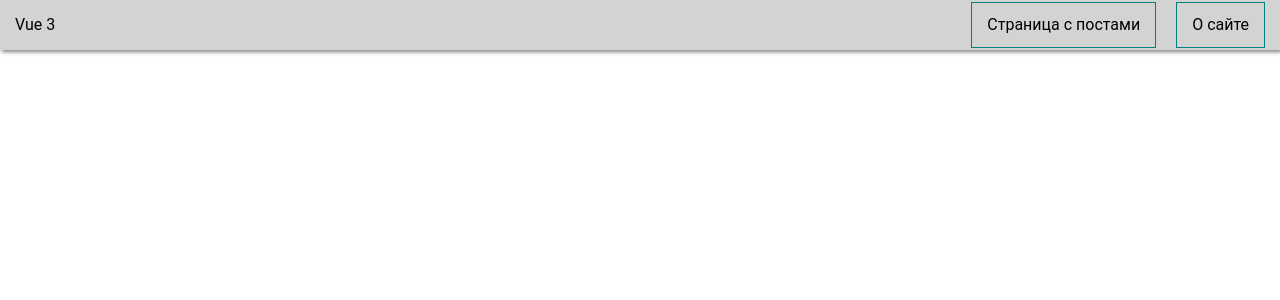
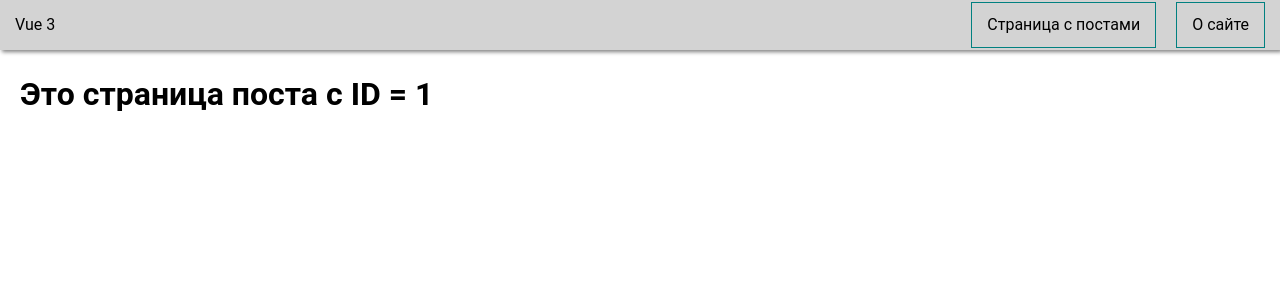
Before and after one commit to JohnnySench/Vue-3-big-course, a Vue app: page /posts/1 in a window 1280 px wide. Shown: the top 300 px of the page. Built offline with nearby package versions, Linux system fonts and the light colour scheme.

Commit message:
add dinamic router

```diff
--- a/src/components/PostItem.vue
+++ b/src/components/PostItem.vue
@@ -11,6 +11,9 @@ export default {
   methods: {
     removePost(post) {
       this.$emit('remove', post)
+    },
+    openPost(post) {
+      this.$router.push(`/posts/${post.id}`)
     }
   }
 }
@@ -23,6 +26,9 @@ export default {
       <div><strong>Описание: </strong>{{ post.body }}</div>
     </div>
     <div class="post__btn">
+      <MyButton style="margin-right: 15px" @click="openPost(post)">
+        Открыть
+      </MyButton>
       <MyButton @click="removePost(post)">
         Удалить
       </MyButton>
@@ -39,5 +45,8 @@ export default {
   align-items: center;
   justify-content: space-between;
 }
+.post__btn {
+  display: flex;
+}
 
 </style>
--- /dev/null
+++ b/src/pages/PostDescription.vue
@@ -0,0 +1,20 @@
+<script>
+export default {
+  name: "PostDescription",
+  computed: {
+    getIdPost() {
+      return this.$route.params.id
+    }
+  }
+}
+</script>
+
+<template>
+  <div>
+    <h1>Это страница поста с ID = {{getIdPost}}</h1>
+  </div>
+</template>
+
+<style scoped>
+
+</style>
--- a/src/router/router.js
+++ b/src/router/router.js
@@ -2,6 +2,7 @@ import Main from "../pages/Main.vue";
 import {createRouter, createWebHistory} from "vue-router";
 import PostPage from "../pages/PostPage.vue";
 import About from "../pages/About.vue";
+import PostDescription from "../pages/PostDescription.vue";
 
 const routes = [
     {
@@ -11,6 +12,10 @@ const routes = [
     {
         path: '/posts',
         component: PostPage
+    },
+    {
+        path: '/posts/:id',
+        component: PostDescription
     },
     {
         path: '/about',
```
